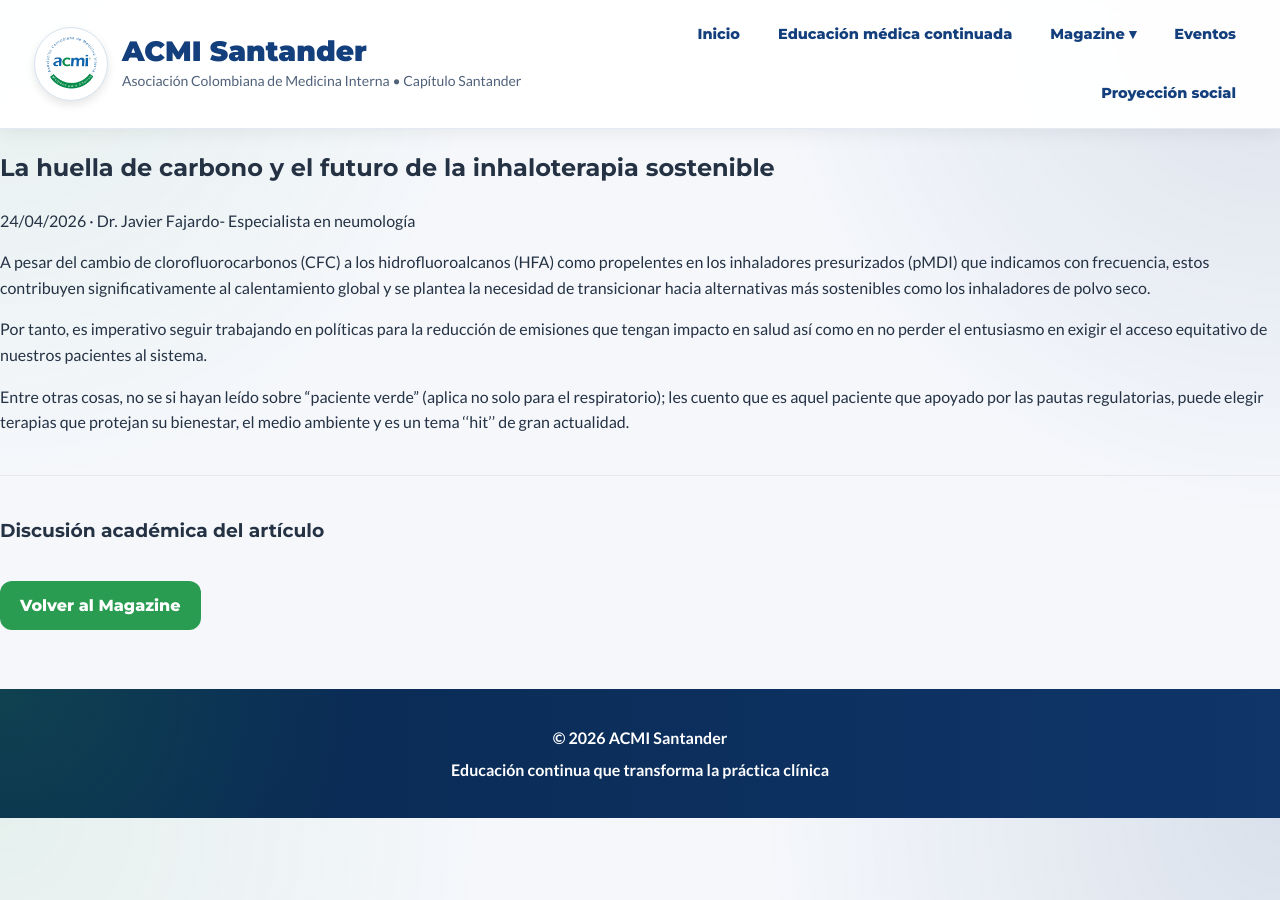
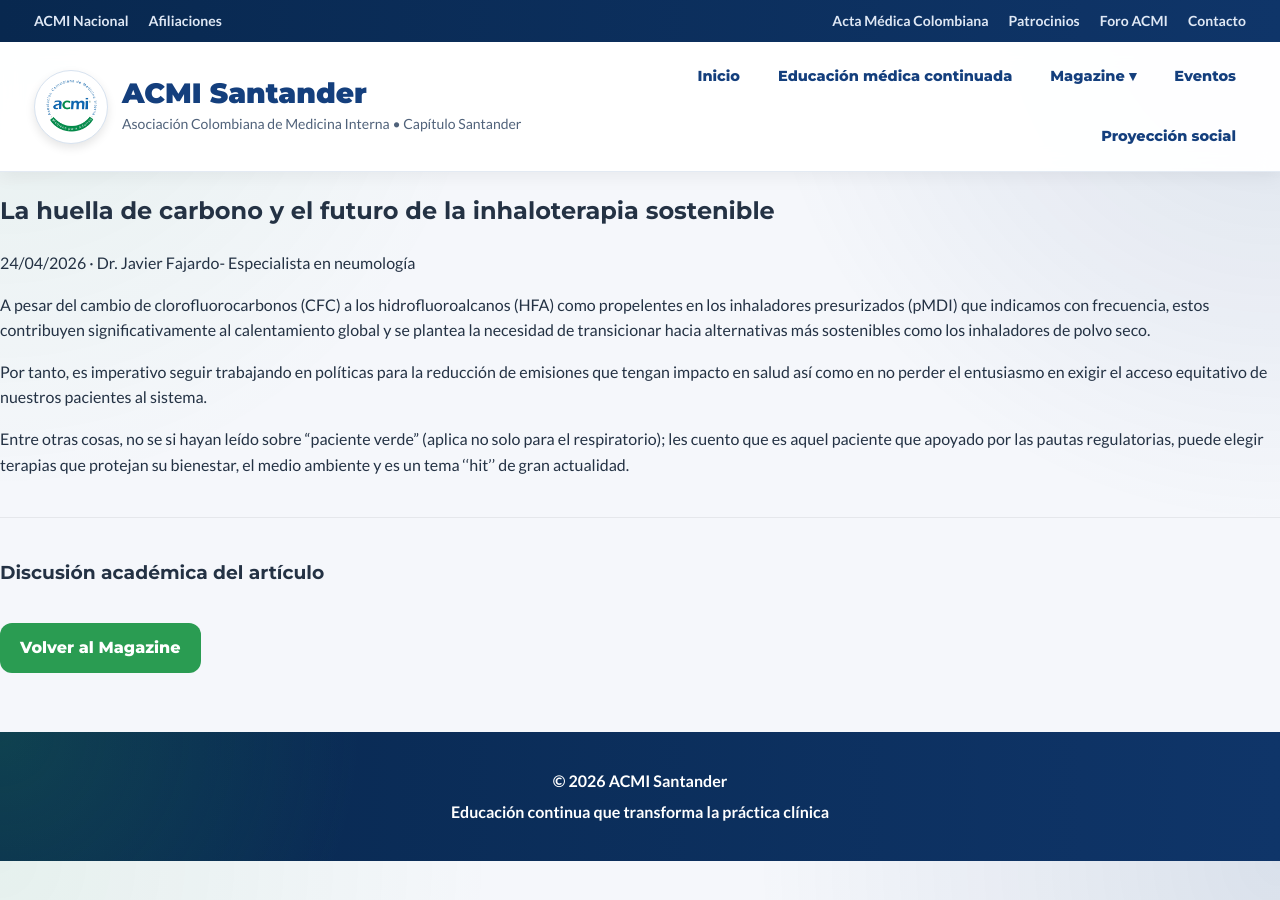
Before and after one commit to Acmisantander/Acmisantander, a Jekyll site: the page built from _posts/2026-04-24-huella-carbono-inhaloterapia.md, in a window 1280 px wide. Built offline with Jekyll 4.4.1, drawn with Linux system fonts in a browser that asks for light colours.

Commit message:
Update default.html

```diff
--- a/_layouts/default.html
+++ b/_layouts/default.html
@@ -25,7 +25,6 @@
   --gris-suave:#f5f7fb;
   --texto-suave:#5b6d82;
   --blanco:#ffffff;
-  --sombra:0 14px 34px rgba(0,0,0,0.10);
 }
 
 *{
@@ -63,6 +62,48 @@ img{
   padding:0 34px;
 }
 
+/* TOPBAR */
+
+.topbar{
+  background:linear-gradient(90deg, var(--azul-profundo), var(--azul-acmi-2));
+  color:#dfe8f5;
+  font-size:14px;
+  padding:10px 0;
+  position:relative;
+  z-index:1200;
+}
+
+.topbar-content{
+  max-width:1440px;
+  margin:0 auto;
+  padding:0 34px;
+  display:flex;
+  justify-content:space-between;
+  align-items:center;
+  gap:18px;
+  flex-wrap:wrap;
+}
+
+.topbar-left,
+.topbar-right{
+  display:flex;
+  gap:20px;
+  align-items:center;
+  flex-wrap:wrap;
+}
+
+.topbar a{
+  color:#dfe8f5;
+  font-weight:700;
+  transition:.25s ease;
+}
+
+.topbar a:hover{
+  color:white;
+}
+
+/* HEADER */
+
 header{
   background:rgba(255,255,255,0.96);
   backdrop-filter:blur(10px);
@@ -71,7 +112,7 @@ header{
   box-shadow:0 4px 18px rgba(0,0,0,0.06);
   position:sticky;
   top:0;
-  z-index:1000;
+  z-index:1100;
 }
 
 .header-flex{
@@ -172,11 +213,11 @@ nav a:hover{
   top:100%;
   left:0;
   background:white;
-  min-width:270px;
+  min-width:280px;
   box-shadow:0 18px 44px rgba(8,40,79,0.16);
   border-radius:18px;
   padding:10px;
-  z-index:1000;
+  z-index:2000;
   border:1px solid rgba(20,63,125,0.08);
 }
 
@@ -247,6 +288,13 @@ footer p{
 
 @media(max-width:980px){
 
+  .topbar-content,
+  .topbar-left,
+  .topbar-right{
+    justify-content:center;
+    text-align:center;
+  }
+
   .header-flex{
     flex-direction:column;
     text-align:center;
@@ -270,8 +318,10 @@ footer p{
 
 @media(max-width:640px){
 
+  .topbar-content,
   .header-flex{
-    padding:16px 22px;
+    padding-left:22px;
+    padding-right:22px;
   }
 
   nav{
@@ -297,6 +347,44 @@ footer p{
 </head>
 
 <body>
+
+<div class="topbar">
+
+  <div class="topbar-content">
+
+    <div class="topbar-left">
+      <a href="https://acmi.org.co/" target="_blank" rel="noopener">
+        ACMI Nacional
+      </a>
+
+      <a href="https://acmi.org.co/afiliese/" target="_blank" rel="noopener">
+        Afiliaciones
+      </a>
+    </div>
+
+    <div class="topbar-right">
+
+      <a href="https://www.actamedicacolombiana.com/ojs/index.php/actamed" target="_blank" rel="noopener">
+        Acta Médica Colombiana
+      </a>
+
+      <a href="{{ site.baseurl }}/#patrocinios">
+        Patrocinios
+      </a>
+
+      <a href="{{ site.baseurl }}/magazine/#foro-acmi">
+        Foro ACMI
+      </a>
+
+      <a href="{{ site.baseurl }}/#contacto">
+        Contacto
+      </a>
+
+    </div>
+
+  </div>
+
+</div>
 
 <header>
 
```
